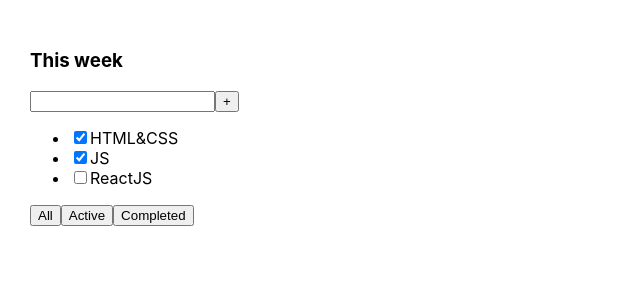
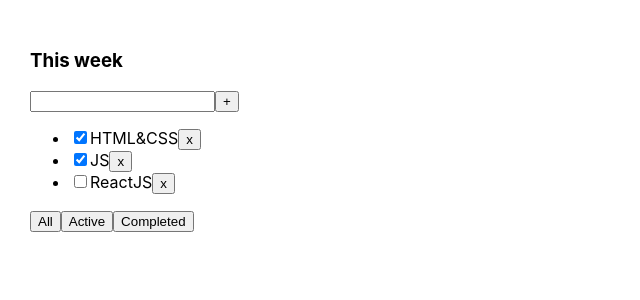
Before and after one commit to grishaMelisov/to-do-incubator, a React (Create React App) app: page / in a window 1280 px wide. Shown: the top 300 px of the page, without its empty margins (0-640 px from the left). Built offline with nearby package versions, Linux system fonts and the light colour scheme.

Commit message:
corrected filtration

```diff
--- a/src/App.tsx
+++ b/src/App.tsx
@@ -1,29 +1,44 @@
 import React, { useState } from 'react'
 import './App.css'
 import Todo, { TasksArrayType } from './Components/Todolist'
+export type FilterTypes = 'all' | 'completed' | 'active'
 
 function App() {
-  const arrOfData = [
+  const [tasks, setTasks] = useState<Array<TasksArrayType>>([
     { id: 1, title: 'HTML&CSS', isDone: true },
     { id: 2, title: 'JS', isDone: true },
     { id: 3, title: 'ReactJS', isDone: false },
-  ]
+  ])
 
-  const [tasks, setTasks] = useState<Array<TasksArrayType>>(arrOfData)
+  const [filter, setFilter] = useState<FilterTypes>('all')
 
-  function activeTasks(activator: 'all' | 'active' | 'completed') {
-    if (activator === 'completed') {
-      return setTasks(arrOfData.filter((item) => item.isDone))
-    }
-    if (activator === 'active') {
-      return setTasks(arrOfData.filter((item) => !item.isDone))
-    }
-    return setTasks(arrOfData)
+  let filtratedTasks = tasks
+  if (filter === 'completed') {
+    filtratedTasks = tasks.filter((item) => item.isDone)
+  }
+  if (filter === 'active') {
+    filtratedTasks = tasks.filter((item) => !item.isDone)
+  }
+  if (filter === 'all') {
+    filtratedTasks = tasks
+  }
+
+  function toFilter(value: FilterTypes) {
+    setFilter(value)
+  }
+
+  function deleteTask(id: number) {
+    setTasks(tasks.filter((item) => item.id !== id))
   }
 
   return (
     <div className='App'>
-      <Todo title={'This week'} tasks={tasks} active={activeTasks} />
+      <Todo
+        title={'This week'}
+        tasks={filtratedTasks}
+        filter={toFilter}
+        delete={deleteTask}
+      />
     </div>
   )
 }
--- a/src/Components/Todolist.tsx
+++ b/src/Components/Todolist.tsx
@@ -1,9 +1,11 @@
 import React from 'react'
+import { FilterTypes } from '../App'
 
 type TodoPropsType = {
   title: string
   tasks: Array<TasksArrayType>
-  active: (activator: 'all' | 'active' | 'completed') => void
+  filter: (value: FilterTypes) => void
+  delete: (id: number) => void
 }
 
 export type TasksArrayType = {
@@ -26,14 +28,15 @@
             <li key={item.id}>
               <input type='checkbox' checked={item.isDone} />
               <span>{item.title}</span>
+              <button onClick={() => props.delete(item.id)}>x</button>
             </li>
           )
         })}
       </ul>
       <div>
-        <button onClick={() => props.active('all')}>All</button>
-        <button onClick={() => props.active('active')}>Active</button>
-        <button onClick={() => props.active('completed')}>Completed</button>
+        <button onClick={() => props.filter('all')}>All</button>
+        <button onClick={() => props.filter('active')}>Active</button>
+        <button onClick={() => props.filter('completed')}>Completed</button>
       </div>
     </div>
   )
```
